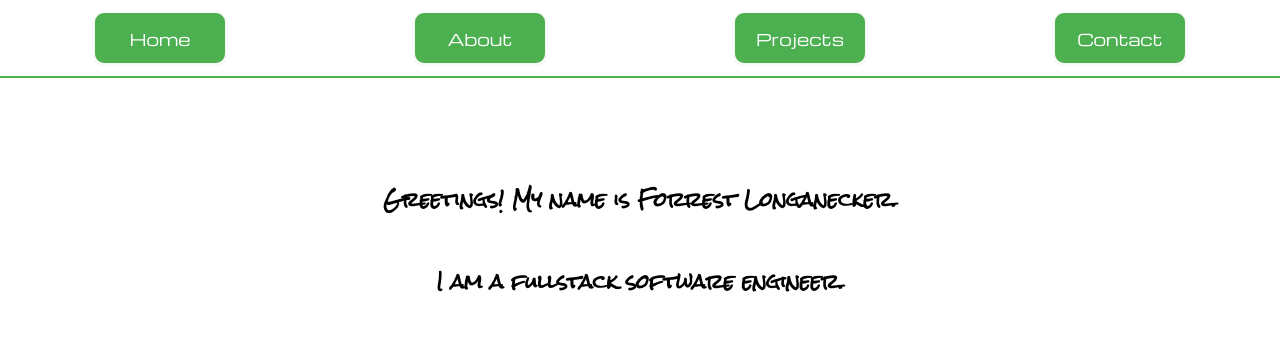
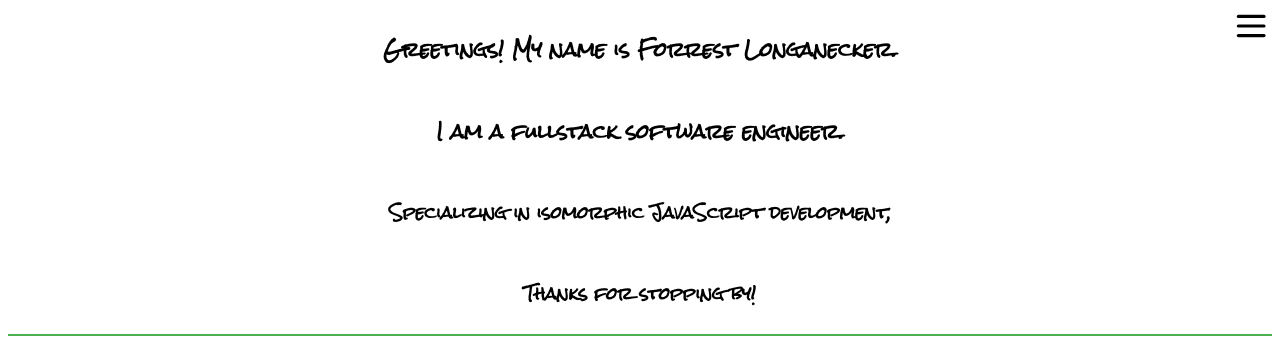
Before and after one commit to ForrestLonganecker/personal-site, a Gatsby site: page / in a window 1280 px wide. Shown: the top 341 px of the page. Built offline with nearby package versions, Linux system fonts and the light colour scheme; Gatsby itself is replaced by a stand-in of ours.

Commit message:
Navbar animation (#6)
* added greensock navbar animation and updated navbar appearance

* added ease to nav animation

```diff
--- a/package.json
+++ b/package.json
@@ -16,6 +16,7 @@
     "gatsby-plugin-sharp": "^2.2.2",
     "gatsby-source-filesystem": "^2.1.2",
     "gatsby-transformer-sharp": "^2.2.1",
+    "gsap": "^2.1.3",
     "prop-types": "^15.7.2",
     "react": "^16.8.6",
     "react-dom": "^16.8.6",
--- /dev/null
+++ b/src/components/Hamburger/Hamburger.css
@@ -0,0 +1,12 @@
+.hamburger {
+  position: fixed;
+  top: 10px;
+  right: 10px;
+  display: flex;
+  justify-content: center;
+  align-items: center;
+  height: 2rem;
+  width: 2.4rem;
+  object-fit: contain;
+  z-index: 2;
+}
--- /dev/null
+++ b/src/components/Hamburger/Hamburger.js
@@ -0,0 +1,35 @@
+import React, {useState, useEffect, useRef} from 'react'
+import { TimelineLite, Power2 } from 'gsap';
+
+import './Hamburger.css'
+
+const Hamburger = ({ setIsNavbarOpen, isNavbarOpen }) => {
+
+  let animateUpper = useRef(null);
+  let animateMiddle = useRef(null);
+  let animateLower = useRef(null);
+
+  let [tl, setTl] = useState(new TimelineLite({paused: true, reversed: true}))
+
+  useEffect(() => {
+    tl
+      .to(animateUpper, 0.5, {attr: {d: "M8,2 L2,8"}, stroke: `#FFFFFF`, x: 1, ease:Power2.easeInOut}, 'start')
+      .to(animateMiddle, 0.5, {autoAlpha: 0, stroke: `#FFFFFF`}, 'start')
+      .to(animateLower, 0.5, {attr: {d: "M8,8 L2,2"}, stroke: `#FFFFFF`, x: 1, ease:Power2.easeInOut}, 'start');
+  }, []);
+
+  const toggleHamburger = () => {
+    tl.reversed() ? tl.play() : tl.reverse();
+    setIsNavbarOpen(!isNavbarOpen);
+  };
+
+  return(
+    <svg className="hamburger" viewBox="0 0 12 10" width="120px" height="100px" onClick={() => toggleHamburger()}>
+      <path d="M10,2 L2,2"  ref={element => {animateUpper = element}} style={{fill: `none`, stroke: `#000000`, strokeLinecap: `round`}}/>
+      <path d="M2,5 L10,5"  ref={element => {animateMiddle = element}} style={{fill: `none`, stroke: `#000000`, strokeLinecap: `round`}}/>
+      <path d="M10,8 L2,8"  ref={element => {animateLower = element}} style={{fill: `none`, stroke: `#000000`, strokeLinecap: `round`}}/>
+    </svg>
+  );
+}
+
+export default Hamburger;
--- a/src/components/Home/Home.css
+++ b/src/components/Home/Home.css
@@ -6,7 +6,3 @@
   align-items: center;
   border-bottom: solid 2px #4CAF50;
 }
-
-.spacer-div {
-  height: 150px;
-}
--- a/src/components/Home/Home.js
+++ b/src/components/Home/Home.js
@@ -6,7 +6,6 @@ const Home = () => {
 
   return(
     <div className="home fun">
-      <div className="spacer-div" id="home" />
       <h3>Greetings! My name is Forrest Longanecker.</h3>
       <h3>I am a fullstack software engineer.</h3>
       <h4>Specializing in isomorphic JavaScript development,</h4>
--- a/src/components/Navbar/Navbar.css
+++ b/src/components/Navbar/Navbar.css
@@ -1,18 +1,23 @@
-nav {
-  width: 100%;
+.navbar {
+  width: 0px;
+  height: 100vh;
   display: flex;
+  flex-direction: column;
+  align-items: space-around;
   justify-content: space-around;
-  flex-wrap: wrap;
-  border-bottom: solid 2px #4CAF50;
   position: fixed;
   top: 0;
+  right: 0;
   overflow: hidden;
-  background-color: white;
-  opacity: 100%;
+  background-color: #4CAF50;
+  border-left: solid #000000 2px;
   z-index: 1;
+  display: hidden;
+  opacity: 0;
+  transform-origin: 300px;
 }
 
-nav > a {
+.navbar > a {
   display: flex;
   justify-content: center;
   align-items: center;
@@ -21,19 +26,15 @@ nav > a {
   width: 130px;
   margin: 10px;
   font-size: 16px;
-  border: solid rgb(248, 250, 247);
-
 }
 
 nav > a:link, nav > a:visited {
   text-decoration: none;
   color: white;
-  background-color: #4CAF50;
 }
 
 nav > a:hover, nav > a:active {
-  color: white;
-  background-color: #52077e;
-  border: solid rgb(248, 250, 247);
-  box-shadow: 0 12px 16px 0 rgb(222, 173, 255);
+  font-size: 1.3rem;
+  border-left: 4px solid #DEADFF;
+  border-right: 4px solid #DEADFF;
 }
--- a/src/components/Navbar/Navbar.js
+++ b/src/components/Navbar/Navbar.js
@@ -1,11 +1,25 @@
 import React from 'react'
+import { useState, useEffect, useRef } from 'react'
 
 import './Navbar.css'
+import { TimelineLite, Power2 } from 'gsap';
 
-const Navbar = () => {
+const Navbar = ({ isNavbarOpen }) => {
+
+  let navAnimation = useRef(null);
+
+  let [tl, setTl] = useState(new TimelineLite({paused: true, reversed: false}));
+
+  useEffect(() => {
+    tl.to(navAnimation, 0.5, {autoAlpha: 1, width: `50%`, ease: Power2.easeInOut});
+  }, []);
+
+  useEffect(() => {
+    tl.reversed() ? tl.play() : tl.reverse();
+  }, [isNavbarOpen]);
 
   return(
-    <nav className="big">
+    <nav className="navbar big" ref={element => {navAnimation = element}}>
       <a href="#home">Home</a>
 
       <a href="#about">About</a>
--- a/src/pages/index.js
+++ b/src/pages/index.js
@@ -1,13 +1,17 @@
-import React from "react"
+import React from 'react'
 import { Helmet } from 'react-helmet'
+import { useState } from 'react'
 
 import Navbar from '../components/Navbar/Navbar'
 import Home from '../components/Home/Home'
 import Projects from '../components/Projects/Projects'
 import About from '../components/About/About'
 import Contact from '../components/Contact/Contact'
+import Hamburger from '../components/Hamburger/Hamburger'
 
 const App = () => {
+
+  let [isNavbarOpen, setIsNavbarOpen] = useState(true)
 
   return(
     <div className="app-container">
@@ -17,7 +21,8 @@ const App = () => {
         <link rel="canonical" href="https://longanecker.tech" />
       </Helmet>
       <div className="nav-container">
-        <Navbar />
+        <Hamburger setIsNavbarOpen={setIsNavbarOpen} isNavbarOpen={isNavbarOpen} />
+        <Navbar isNavbarOpen={isNavbarOpen} />
       </div>
       <div className="main-container">
         <Home />
--- a/src/styles/global.css
+++ b/src/styles/global.css
@@ -15,7 +15,7 @@
 }
 
 .nav-container {
-  width: 100%;
+  width: 100vw;
   display: flex;
   justify-content: center;
 }
```
Also changed, not shown: 1 other file.
